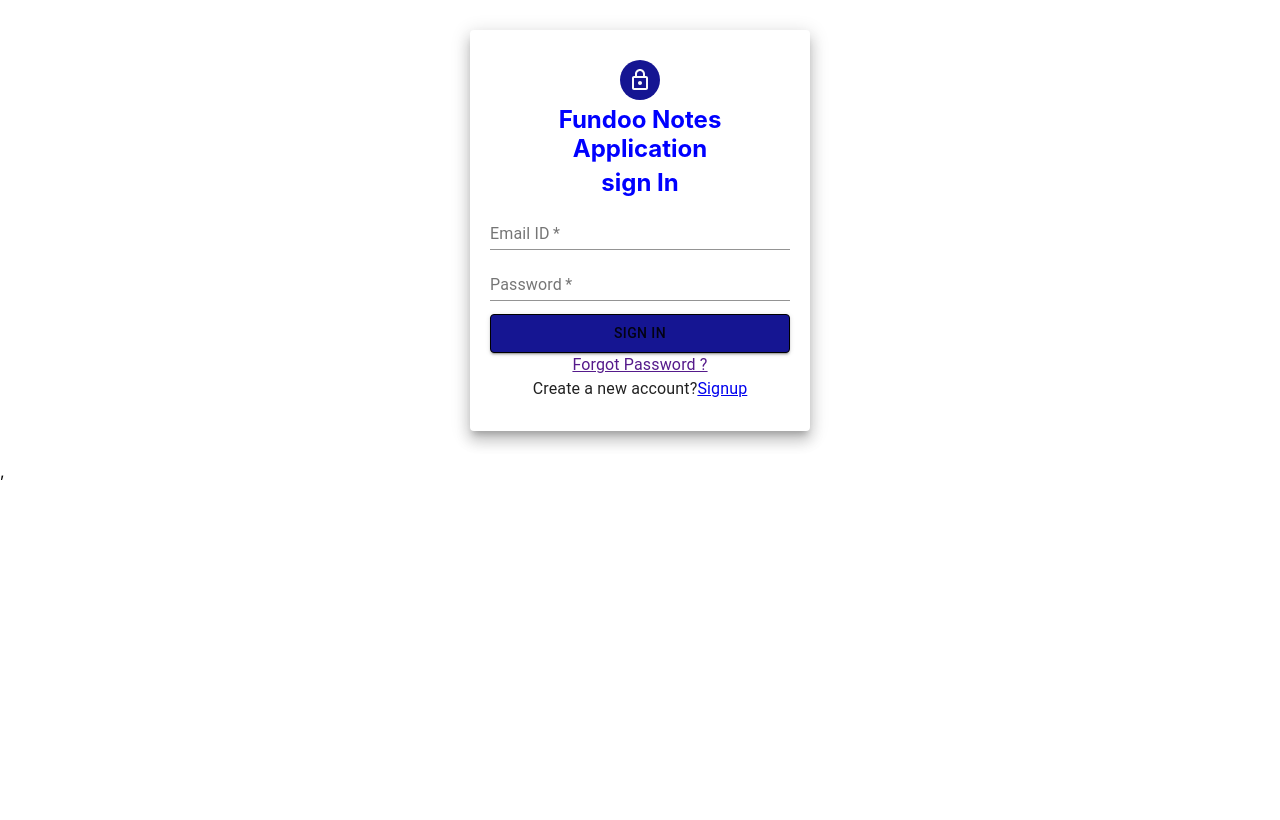
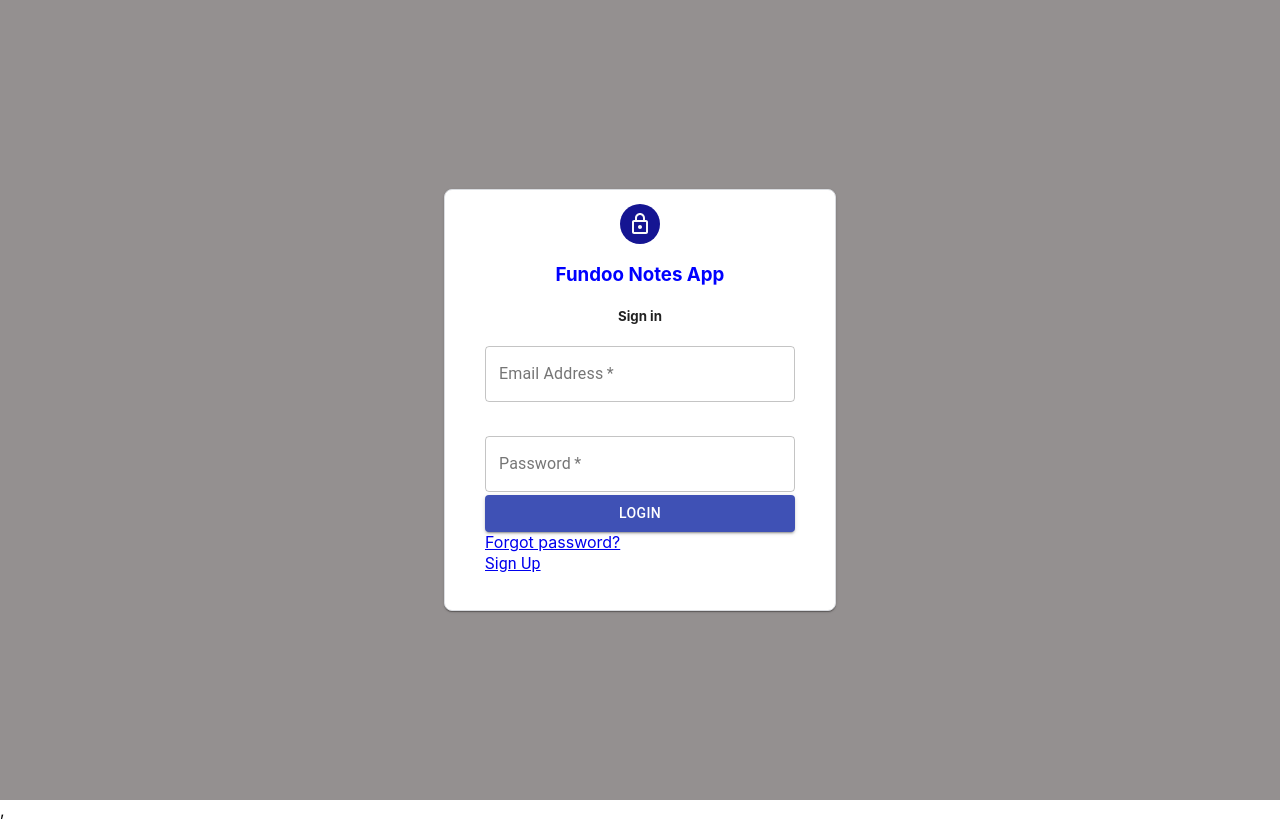
Before and after one commit to sanyuktanirmal17/frontend-react-frontend, a React (Create React App) app: page /login in a window 1280 px wide. Built offline with nearby package versions, Linux system fonts and the light colour scheme.

Commit message:
refactor: login page with  scss

```diff
--- a/src/Pages/Login/login.jsx
+++ b/src/Pages/Login/login.jsx
@@ -38,50 +38,124 @@ const Login =()=>{
 
         console.log(props)
     }
+//           return (
+//             <Grid>
+//               <Paper elevation={10} className="paperStyle">
+//                 <Grid align="center">
+//                   <Avatar className='avatarStyle'>
+//                     <LockOutlinedIcon />
+//                   </Avatar>
+//                   <h2 className="header">Fundoo Notes Application</h2>
+//                   <h2 className="header">sign In</h2>
+//                 </Grid>
+//                 <Formik initialValues = {initialValues} onSubmit={onSubmit} validationSchema = {validationSchema}>
+//                 {(props)=>(
+//                     <Form>
+//                         <Field as={TextField}
+//                             fullWidth label="Email ID"
+//                             name = "emailId"
+//                             placeholder="Please enter email  "
+//                             required
+//                             helperText={<ErrorMessage name = "emailId">{msg => <div className="errorMessage">{msg}</div>}</ErrorMessage>}/>
+//                         <Field as={TextField}
+//                             fullWidth label="Password"
+//                             type="password"
+//                             name = "password"
+//                             placeholder="Enter password"
+//                             required
+//                             helperText={<ErrorMessage name = "password">{msg => <div className="errorMessage">{msg}</div>}</ErrorMessage>}/>
+
+//                           <Button type="submit" className="buttonMargin" variant="contained"  disabled={props.isSubmitting}
+//                            fullWidth> {props.isSubmitting?"Loading":"Sign in"}</Button>
+//                          <Typography >
+//                             <Link href="#" >
+//                             Forgot  Password ?
+//                            </Link>
+//                           </Typography>
+//                            <Typography>Create a new account?
+//                             <Link to = '/register'>
+//                                 Signup
+//                             </Link>
+//                         </Typography>
+//                     </Form>
+//                    )}
+//              </Formik>
+//         </Paper>
+//     </Grid>
+//  )}
+
+
+
 return (
-            <Grid>
-              <Paper elevation={10} className="paperStyle">
-                <Grid align="center">
+  <div>
+    <Grid className="formStyle">
+      <Paper className="login-container login-paper">
+        <div  align="center" className="login-form-container">
         <Avatar className='avatarStyle'>
                   <LockOutlinedIcon />
                 </Avatar>
-                  <h2 className="header">Fundoo Notes Application</h2>
-                  <h2 className="header">sign In</h2>
+          <h3 className="header">
+            <span className="fun1">Fundoo Notes App</span>
+          </h3>
+          <Grid>
+            <h5>Sign in</h5>
           </Grid>
-                <Formik initialValues = {initialValues} onSubmit={onSubmit} validationSchema = {validationSchema}>
-                {(props)=>(
-                    <Form>
-                        <Field as={TextField}
-                            fullWidth label="Email ID"
-                            name = "emailId"
-                            placeholder="Please enter email  "
+          <Formik
+            initialValues={initialValues}
+            onSubmit={onSubmit}
+            validationSchema={validationSchema}
+          >
+            {(props) => (
+              <Form data-testid="form" className="login-form">
+                <Field
+                  as={TextField}
+                  className="login-form-input"
+                  label="Email Address"
+                  name="email"
+                  placeholder="Enter Email"
+                  variant="outlined"
+                  fullWidth
                   required
-                            helperText={<ErrorMessage name = "emailId">{msg => <div className="errorMessage">{msg}</div>}</ErrorMessage>}/>
-                        <Field as={TextField}
-                            fullWidth label="Password"
+                  helperText={<ErrorMessage name='email'>{msg => <div style={{ color: 'red' }}>{msg}</div>}</ErrorMessage>}
+                />
+                <Field
+                  as={TextField}
+                  data-testid="password"
+                  label="Password"
+                  name="password"
+                  placeholder="Enter password"
+                  variant="outlined"
                   type="password"
-                            name = "password"
-                            placeholder="Enter password"
+                  fullWidth
                   required
-                            helperText={<ErrorMessage name = "password">{msg => <div className="errorMessage">{msg}</div>}</ErrorMessage>}/>
+                  helperText={
+                    <ErrorMessage name='password'>{msg => <div style={{ color: 'red' }}>{msg}</div>}</ErrorMessage>
+                  }
+                />
 
-                          <Button type="submit" className="buttonMargin" variant="contained"  disabled={props.isSubmitting}
-                           fullWidth> {props.isSubmitting?"Loading":"Sign in"}</Button>
-                         <Typography >
-                            <Link href="#" >
-                            Forgot  Password ?
-                           </Link>
-                          </Typography>
-                           <Typography>Create a new account?
-                            <Link to = '/register'>
-                                Signup
-                            </Link>
+                <Button
+                  type="submit"
+                  color="primary"
+                  variant="contained"
+                  disabled={props.isSubmitting}
+                  className="register-form-button"
+                  fullWidth>
+                  {props.isSubmitting ? "Loading" : "Login"}
+                </Button>
+                <Link className="forgot-password-link" data-testid="link" to="/forgotPassword">Forgot password?</Link>
+                <Typography align="left">
+            <Link data-testid="link" to="/register">Sign Up</Link>
           </Typography>
               </Form>
             )}
           </Formik>
+
+        </div>
       </Paper>
     </Grid>
- )}
+
+  </div>
+);
+};
 
 export  default Login;
--- a/src/Pages/Login/login.scss
+++ b/src/Pages/Login/login.scss
@@ -1,24 +1,79 @@
-.paperStyle{
-    padding: 30px 20px ;
-    width:300px ;
-    margin: 30px auto ;
-    // background-color: rgb(21, 21, 146) !important ;
-    // height: 300px;
+
+
+
+.formStyle {
+    height: 100vh;
+    display: flex;
+    flex-direction: column;
+    justify-content: center;
+    align-items: center;
+    .register-paper {
+      min-height: 100vh;
+      display: flex;
+      justify-content: left;
+      align-items: flex-start;
+      padding: 10px 20px;
+      border-radius: 8px;
+      border: 1px solid #dadce0;
+      background-color: #ffffff;
+    }
+    .login-paper {
+        min-height: 100vh;
+        display: flex;
+        justify-content: center;
+        align-items: center;
+        padding: 10px 20px;
+        border-radius: 8px;
+        border: 1px solid #dadce0;
+        background-color: #ffffff;
+        text-align: center;
+      }
+    //   .register-form-button:hover{
+    //     background-color: #1a73e8;
+    //     box-shadow: none;
+    // }
+
+    .avatarStyle{
+        background-color: rgb(21, 21, 146) !important;
+        align-items: center;
     }
 
-.buttonMargin {
-    margin-top :10px !important;
-    background-color: rgb(21, 21, 146) !important;
-    border : solid 1px black !important ;
+      login-form-container {
+        display: flex;
+        flex-direction: column;
+        height: 100%;
+        padding: 20px;
     }
-.avatarStyle{
-    background-color: rgb(21, 21, 146) !important;
+
+    .login-form {
+        margin: 20px;
+    }
+    .login-form-input {
+        min-height: 90px;
+    }
+    .forgot-password-link {
+        display: flex;
+    }
     }
     .header {
-    margin-top :5px ;
-    margin:5px ;
-    // background-color: rgb(15, 145, 123);
+        font-weight: bold;
+        color: blue;
+        padding: 5;
       }
-.errorMessage {
-    color: red;
+
+     /* Extra small devices (phones, 600px and down) */
+@media only screen and (max-width: 600px) {}
+
+/* Small devices (portrait tablets and large phones, 600px and up) */
+@media only screen and (min-width: 600px) {
+    .register-container{
+        min-height: 500px !important;
+        width: 450px;
+        padding: 48px 40px 36px;
     }
+    .login-container{
+        min-height: 400px !important;
+        width: 350px;
+    }
+
+}
--- a/src/Pages/Register/register.scss
+++ b/src/Pages/Register/register.scss
@@ -1,4 +1,3 @@
-
 .formStyle {
     height: 100vh;
     display: flex;
```
Lines whose indentation alone changed are shown as unchanged.
